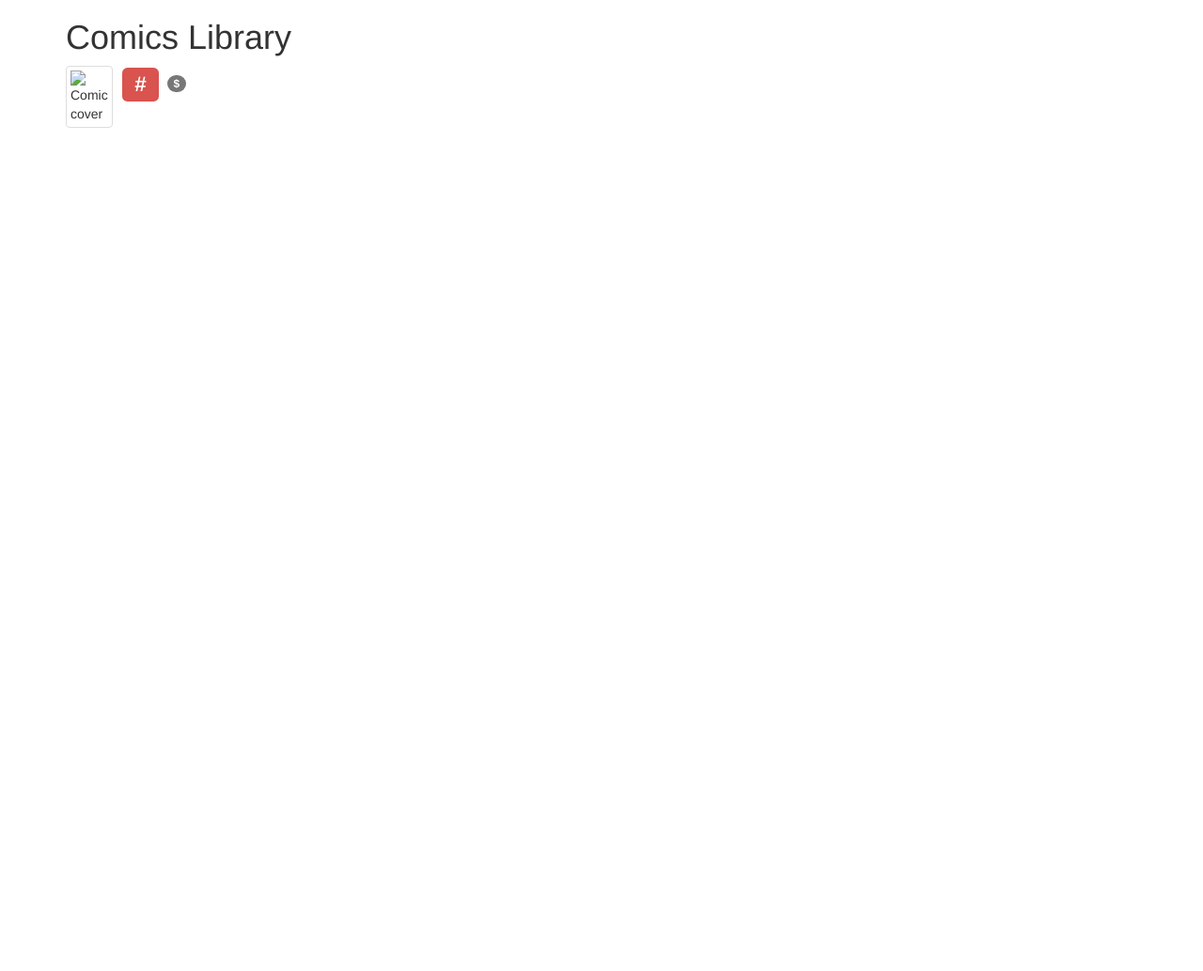
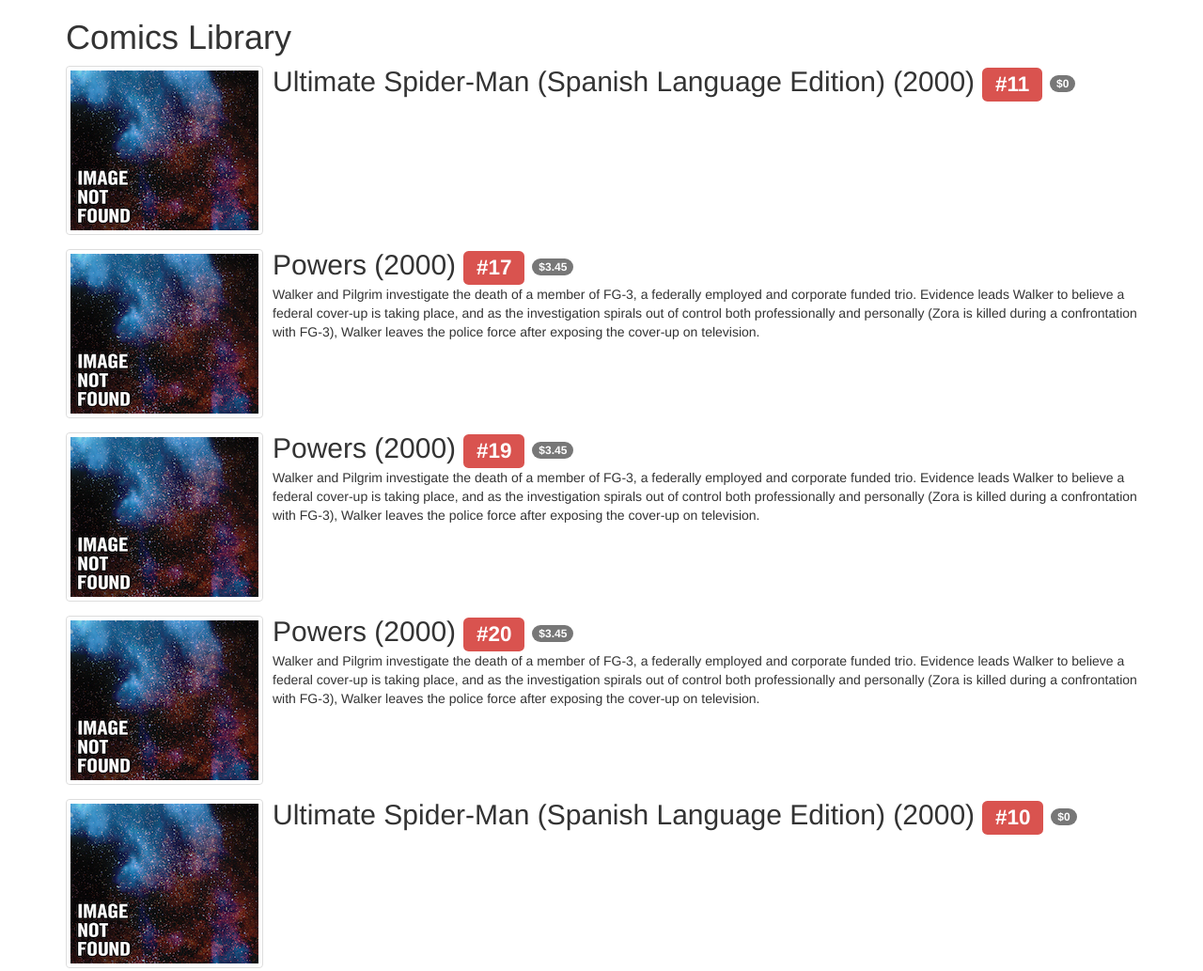
Before and after one commit to formations/angularjs-foundations, a website: page app/store.html in a window 1280 px wide. Shown: the top 1033 px of the page at 94% size. Before the commit the page ends 800 px from the top, so only its background shows below. Drawn offline with nearby package versions, Linux system fonts and the light colour scheme.

Commit message:
Create the Angular iteration

```diff
--- a/app/store.html
+++ b/app/store.html
@@ -2331,15 +2331,15 @@
         <div class="row row-content">
             <div class="col-xs-12">
                 <ul class="media-list">
-                    <li class="media">
+                    <li class="media" ng-repeat="comic in comics">
                         <div class="media">
                             <div class="media-left media-middle">
-                                <img class="media-object img-thumbnail" ng-src="{{ comic.thumbnail }}" alt="Comic cover">
+                                <img class="media-object img-thumbnail" ng-src="{{ comic.thumbnail.path }}.{{ comic.thumbnail.extension }}" alt="Comic cover">
                             </div>
                             <div class="media-body">
                                 <h2 class="media-heading">{{ comic.title }}
                                     <span class="label label-danger">#{{ comic.issueNumber }}</span>
-                                    <span class="badge">${{ comic.price }}</span>
+                                    <span class="badge">${{ comic.prices[0].price }}</span>
                                 </h2>
                                 <p>{{ comic.description }}</p>
                             </div>
```
